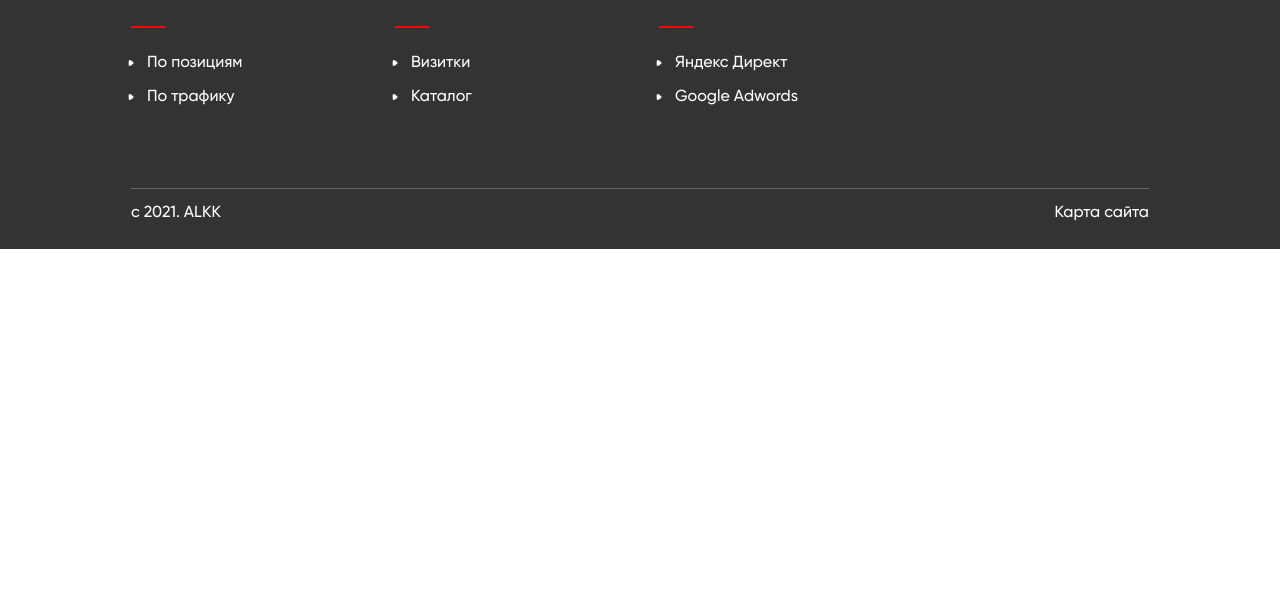
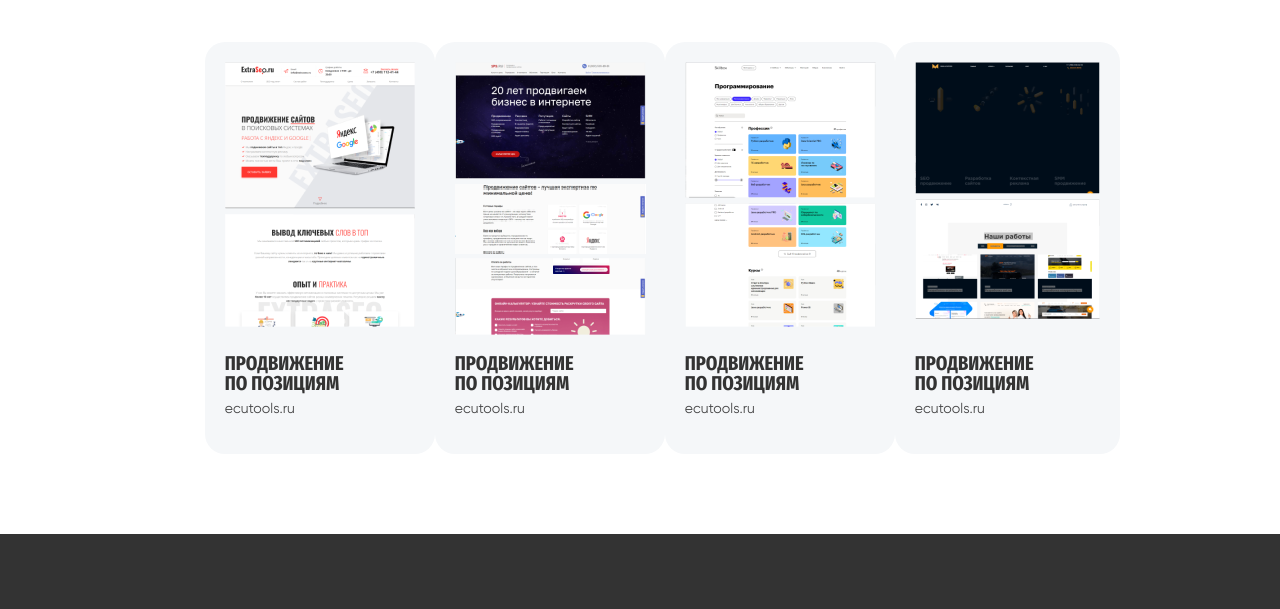
Before and after one commit to Kir1806/alkk, a website built with webpack: page src/index.html in a window 1280 px wide. Shown: the part 4311-4920 px from the top of the page. Before the commit the page ends 4560 px from the top, so only its background shows below. Built offline with nearby package versions, Linux system fonts and the light colour scheme.

Commit message:
add site-portfolio

```diff
--- /dev/null
+++ b/src/blocks/site-portfolio-items/__item-link-sign/site-portfolio-items__item-link-sign.css
@@ -0,0 +1,11 @@
+.site-portfolio-items__item-link-sign {
+    color: #333;
+    font-family: 'Gilroy';
+    font-size: 14px;
+    font-style: normal;
+    font-weight: 400;
+    line-height: normal;
+    margin-right: auto;
+    opacity: 0.9;
+    margin-bottom: 36px;
+}
--- /dev/null
+++ b/src/blocks/site-portfolio-items/__item-links/site-portfolio-items__item-links.css
@@ -0,0 +1,4 @@
+.site-portfolio-items__item-links {
+    height: 260px;
+    margin-bottom: 31px;
+}
--- /dev/null
+++ b/src/blocks/site-portfolio-items/__item-title/site-portfolio-items__item-title.css
@@ -0,0 +1,11 @@
+.site-portfolio-items__item-title {
+    width: 119px;
+    color: #333;
+    font-family: 'Fira Sans Extra Condensed';
+    font-size: 20px;
+    font-style: normal;
+    font-weight: 700;
+    line-height: 100%; /* 20px */
+    text-transform: uppercase;
+    margin-bottom: 8px;
+}
--- /dev/null
+++ b/src/blocks/site-portfolio-items/__item/site-portfolio-items__item.css
@@ -0,0 +1,9 @@
+.site-portfolio-items__item {
+    width: 230px;
+    display: flex;
+    flex-direction: column;
+    align-items: start;
+    border-radius: 20px;
+    background: #F5F7F9;
+    padding: 20px 20px 0;
+}
--- /dev/null
+++ b/src/blocks/site-portfolio-items/site-portfolio-items.css
@@ -0,0 +1,11 @@
+@import url('./__item/site-portfolio-items__item.css');
+@import url('./__item-links/site-portfolio-items__item-links.css');
+@import url('./__item-title/site-portfolio-items__item-title.css');
+@import url('./__item-link-sign/site-portfolio-items__item-link-sign.css');
+
+.site-portfolio-items {
+    width: 68%;
+    display: flex;
+    justify-content: space-between;
+    margin: auto;
+}
--- /dev/null
+++ b/src/blocks/site-portfolio/__title/site-portfolio__title.css
@@ -0,0 +1,3 @@
+.site-portfolio__title {
+    margin-bottom: 45px;
+}
--- /dev/null
+++ b/src/blocks/site-portfolio/site-portfolio.css
@@ -0,0 +1,8 @@
+@import url('./__title/site-portfolio__title.css');
+@import url('../site-portfolio-items/site-portfolio-items.css');
+
+.site-portfolio {
+    width: 100%;
+    padding-top: 85px;
+    padding-bottom: 80px;
+}
--- a/src/index.html
+++ b/src/index.html
@@ -354,6 +354,44 @@
         </div>
       </div>
     </section>
+    <section class="site-portfolio">
+      <h2 class="section-title-level-2 site-portfolio__title">Н2 - ПОРТФОЛИО САЙТОВ</h2>
+      <div class="site-portfolio-items">
+        <div class="site-portfolio-items__item">
+          <a href="#" class="site-portfolio-items__item-links">
+            <img src="./images/img-link-portfolio1.png" alt="link image" class="site-portfolio-items__item-link">
+            <img src="./images/img-link-portfolio2.png" alt="link image" class="site-portfolio-items__item-link">
+          </a>
+          <h4 class="site-portfolio-items__item-title">Продвижение по позициям</h4>
+          <a href="#" class="site-portfolio-items__item-link-sign">ecutools.ru</a>
+        </div>
+        <div class="site-portfolio-items__item">
+          <a href="#" class="site-portfolio-items__item-links">
+            <img src="./images/img-link-portfolio3.png" alt="link image" class="site-portfolio-items__item-link">
+            <img src="./images/img-link-portfolio4-1.png" alt="link image" class="site-portfolio-items__item-link">
+            <img src="./images/img-link-portfolio5.png" alt="link image" class="site-portfolio-items__item-link">
+          </a>
+          <h4 class="site-portfolio-items__item-title">Продвижение по позициям</h4>
+          <a href="#" class="site-portfolio-items__item-link-sign">ecutools.ru</a>
+        </div>
+        <div class="site-portfolio-items__item">
+          <a href="#" class="site-portfolio-items__item-links">
+            <img src="./images/img-link-portfolio6.png" alt="link image" class="site-portfolio-items__item-link">
+            <img src="./images/img-link-portfolio7.png" alt="link image" class="site-portfolio-items__item-link">
+          </a>
+          <h4 class="site-portfolio-items__item-title">Продвижение по позициям</h4>
+          <a href="#" class="site-portfolio-items__item-link-sign">ecutools.ru</a>
+        </div>
+        <div class="site-portfolio-items__item">
+          <a href="#" class="site-portfolio-items__item-links">
+            <img src="./images/img-link-portfolio8.png" alt="link image" class="site-portfolio-items__item-link">
+            <img src="./images/img-link-portfolio9.png" alt="link image" class="site-portfolio-items__item-link">
+          </a>
+          <h4 class="site-portfolio-items__item-title">Продвижение по позициям</h4>
+          <a href="#" class="site-portfolio-items__item-link-sign">ecutools.ru</a>
+        </div>
+      </div>
+    </section>
 
     <footer class="footer">
         <img src="./images/logo-footer.svg" alt="logo" class="footer__logo">
--- a/src/pages/index.css
+++ b/src/pages/index.css
@@ -8,6 +8,7 @@
 @import url('../blocks/application-form/application-form.css');
 @import url('../blocks/feedback/feedback.css');
 @import url('../blocks/rates/rates.css');
+@import url('../blocks/site-portfolio/site-portfolio.css');
 
 @import url('../blocks/footer/footer.css');
 
```
Also changed, not shown: src/images/img-link-portfolio1.png (added), src/images/img-link-portfolio2.png (added), src/images/img-link-portfolio3.png (added), src/images/img-link-portfolio4-1.png (added), src/images/img-link-portfolio4.png (added), src/images/img-link-portfolio5.png (added), src/images/img-link-portfolio6.png (added), src/images/img-link-portfolio7.png (added), src/images/img-link-portfolio8.png (added), src/images/img-link-portfolio9.png (added).
